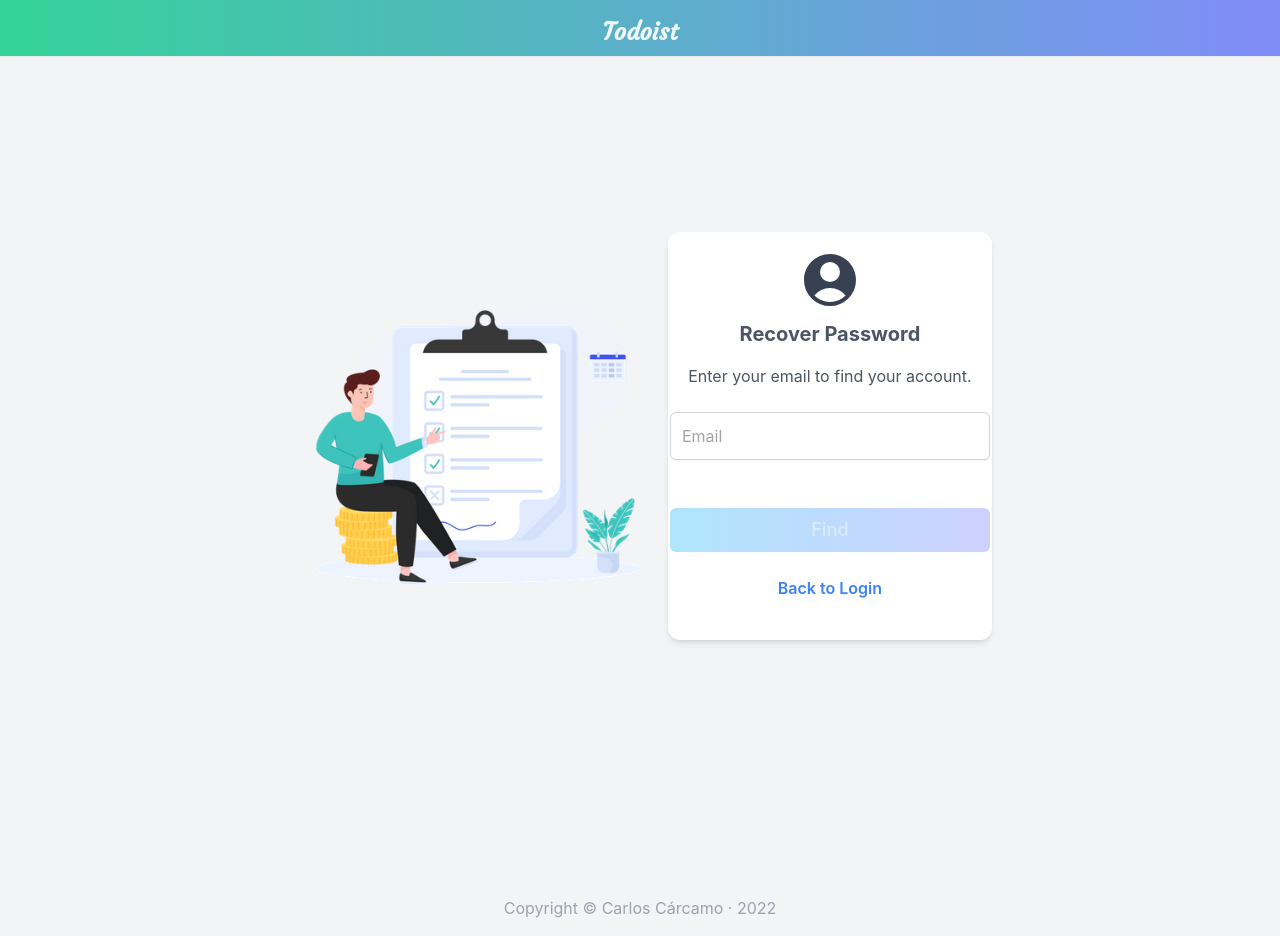
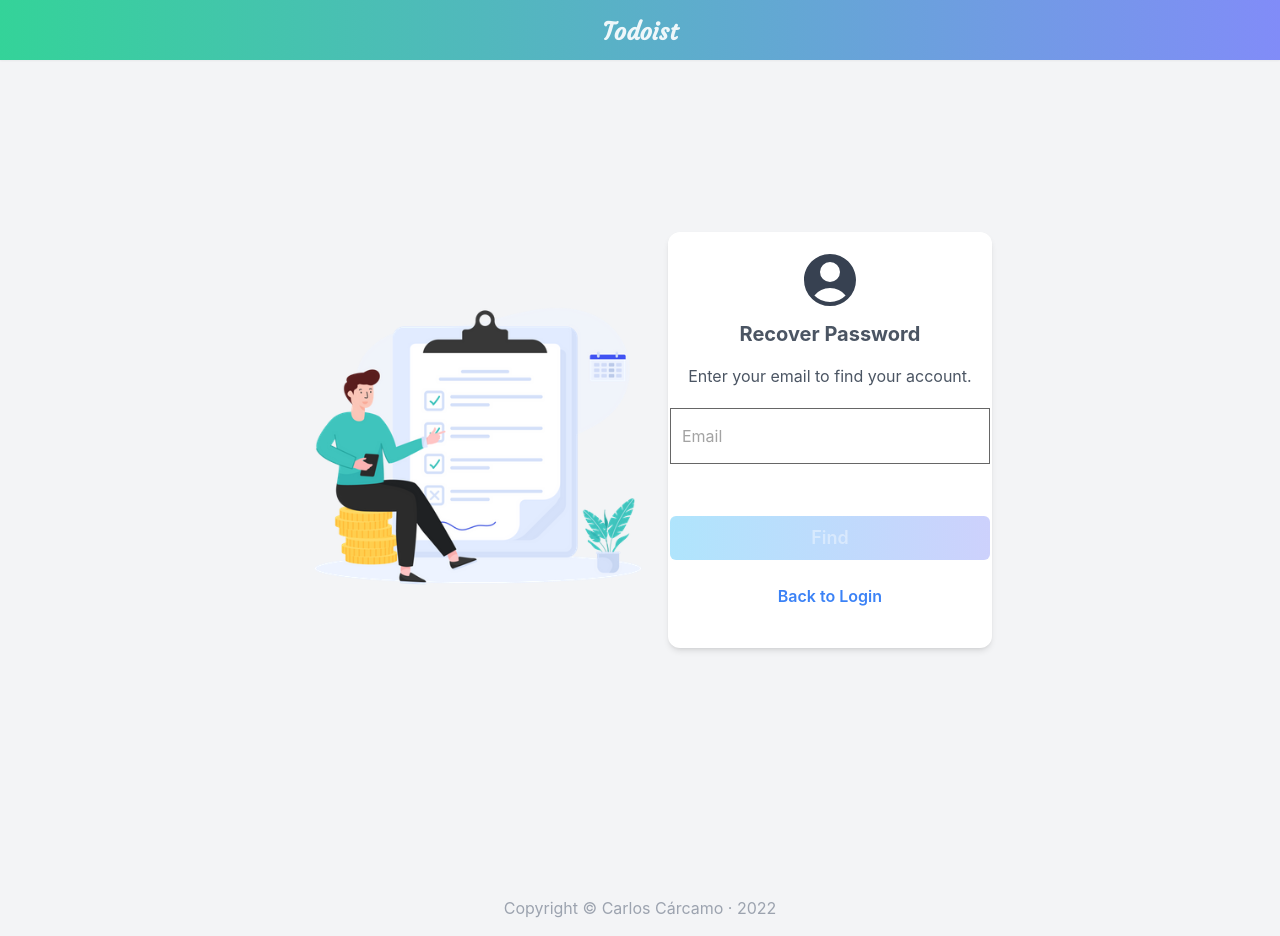
Before and after one commit to carlosraulcarcamotejada/todo-app, a React (Vite) app: page /auth/forgotpassword in a window 1280 px wide. Built offline with nearby package versions, Linux system fonts and the light colour scheme.

Commit message:
mejoras en TextField component

```diff
--- a/src/auth/components/LinkPage.tsx
+++ b/src/auth/components/LinkPage.tsx
@@ -1,6 +1,7 @@
 import { FC } from "react";
 import { Link } from "react-router-dom";
 import { useAuthStore } from "../../hooks/useAuthStore";
+
 
 type messageLink = {
   displayedMessage: string;
@@ -14,8 +15,7 @@ type props = {
 export const LinkPage: FC<props> = ({
   displayedMessagesLinks,
 }): JSX.Element => {
-
-  const {status} = useAuthStore();
+  const { status } = useAuthStore();
 
   return (
     <div
@@ -26,10 +26,16 @@ export const LinkPage: FC<props> = ({
       {displayedMessagesLinks.map(({ displayedMessage, path }) => (
         <Link
           key={displayedMessage}
-          className={`${status === 'checking'?'pointer-events-none text-gray-500/50':'text-blue-500'} font-semibold  mb-2`}
+          className={`font-semibold mb-2
+          active:decoration-double
+          ${
+            status === "checking"
+              ? "pointer-events-none text-gray-500/50"
+              : "text-blue-500"
+          }`}
           to={path}
         >
-          {displayedMessage}
+            <span >{displayedMessage}</span>
         </Link>
       ))}
     </div>
--- a/src/auth/components/SubmitFormButton.tsx
+++ b/src/auth/components/SubmitFormButton.tsx
@@ -26,7 +26,11 @@ export const SubmitFormButton: FC<props> = ({
           "
       type="submit"
     >
-      {status === "checking" ? <Spinner size={25} /> : <>{displayedMessage}</>}
+      {status === "checking" ? (
+        <Spinner size={25} opacityLevel={70} />
+      ) : (
+        <>{displayedMessage}</>
+      )}
     </button>
   );
 };
--- a/src/auth/layout/LayoutAuth.tsx
+++ b/src/auth/layout/LayoutAuth.tsx
@@ -88,9 +88,10 @@ const Footer: FC = (): JSX.Element => {
 
 const NameApp: FC = (): JSX.Element => {
   return (
-    <h3 className="text-white text-opacity-90 font-semibold text-2xl font-Courgette">
+    <h1 className="text-white text-center text-opacity-90
+    font-semibold text-2xl font-Courgette">
       Todoist
-    </h3>
+    </h1>
   );
 };
 
--- a/src/auth/pages/ForgotPasswordPage.tsx
+++ b/src/auth/pages/ForgotPasswordPage.tsx
@@ -42,7 +42,7 @@ export const ForgotPasswordPage: FC = (): JSX.Element => {
     >
       <form onSubmit={handleSubmit}>
         <TextField
-          displayNameTextField="Email"
+          placeholder="Email"
           errorText={errors.email}
           handleBlur={handleBlur}
           handleChange={handleChange}
--- a/src/auth/pages/SignInPage.tsx
+++ b/src/auth/pages/SignInPage.tsx
@@ -36,7 +36,7 @@ export const SignInPage: FC = (): JSX.Element => {
     <LayoutAuth typePage="auth" titlePage="Sign In">
       <form onSubmit={handleSubmit}>
         <TextField
-          displayNameTextField="Email or User"
+          placeholder="Email or User"
           handleBlur={handleBlur}
           handleChange={handleChange}
           nameTextField="emailUser"
@@ -45,7 +45,7 @@ export const SignInPage: FC = (): JSX.Element => {
         />
 
         <TextField
-          displayNameTextField="Password"
+          placeholder="Password"
           handleBlur={handleBlur}
           handleChange={handleChange}
           nameTextField="password"
--- a/src/components/Header.tsx
+++ b/src/components/Header.tsx
@@ -5,13 +5,13 @@ type props = { children: JSX.Element | JSX.Element[] };
 export const Header: FC<props> = ({ children }): JSX.Element => {
   return (
     <header
-      className="standalone:pt-safe-top standalone:pb-4 py-2 fixed z-10 top-0 right-0 w-full bg-gradient-to-r from-emerald-400 to-indigo-400 flex justify-center items-center shadow-sm
-      dark:from-emerald-600 dark:to-indigo-600
-      "
+      className="standalone:pt-safe-top standalone:pb-4 pt-2 pb-3 fixed
+      z-10 top-0 right-0 w-full
+      bg-gradient-to-r from-emerald-400 to-indigo-400 flex
+      justify-center shadow-sm
+      dark:from-emerald-600 dark:to-indigo-600"
     >
-      <div className="mt-2">
-      {children}
-      </div>
+      <div className="mt-2">{children}</div>
     </header>
   );
 };
--- a/src/components/TextField.tsx
+++ b/src/components/TextField.tsx
@@ -3,37 +3,44 @@ import { EyeIcon, EyeSlashIcon } from "@heroicons/react/24/solid";
 import { useAuthStore } from "../hooks/useAuthStore";
 
 type TextFieldProps = {
-  displayNameTextField: string;
+  className?: string;
+  disableFloatingLabel?: true;
   errorText?: string | undefined;
   handleBlur: (e: React.FocusEvent<any, Element>) => void;
   handleChange: (e: React.ChangeEvent<any>) => void;
   nameTextField: string;
-  showError?: boolean;
+  placeholder: string;
+  showError?: true;
   touchedTextField: boolean | undefined;
   typeField?: "text" | "password";
   valueTextField: string;
+  variant?: "outlined" | "filled" | "standard";
 };
 
 type InputProps = {
-  displayNameTextField: string;
+  className: string;
+  disableFloatingLabel?: boolean;
   handleBlur: (e: React.FocusEvent<any, Element>) => void;
   handleChange: (e: React.ChangeEvent<any>) => void;
   isErrorOnTextField: boolean | "" | undefined;
   nameTextField: string;
+  placeholder: string;
   revealPassword: "text" | "password";
   showError?: boolean;
   typeField: "text" | "password";
   valueTextField: string;
+  variant: "outlined" | "filled" | "standard";
 };
 
-type LabelInputProps = {
-  displayNameTextField: string;
+type FloatingLabelInputProps = {
   isErrorOnTextField: boolean | "" | undefined;
   nameTextField: string;
+  placeholder: string;
   showError: boolean;
+  variant: "outlined" | "filled" | "standard";
 };
 
-type DivRevealTogglePasswordProps = {
+type ToggleReavealPasswordProps = {
   revealPassword: string;
   toggleRevealPassword: () => void;
   valuePasswordField: string;
@@ -45,15 +52,18 @@ type ShowErrorMessageInputProps = {
 };
 
 export const TextField: FC<TextFieldProps> = ({
-  displayNameTextField,
+  className = "",
+  disableFloatingLabel = false,
   errorText,
   handleBlur,
   handleChange,
   nameTextField,
+  placeholder,
   showError = false,
   touchedTextField,
   typeField = "text",
   valueTextField,
+  variant = "outlined",
 }): JSX.Element => {
   const isErrorOnTextField = errorText && touchedTextField;
 
@@ -66,33 +76,39 @@ export const TextField: FC<TextFieldProps> = ({
   };
 
   return (
-    <div className="h-22 relative">
+    <div className="h-22 pb-24 relative">
       <Input
-        displayNameTextField={displayNameTextField}
+        className={className}
+        disableFloatingLabel={disableFloatingLabel}
         handleBlur={handleBlur}
         handleChange={handleChange}
         isErrorOnTextField={isErrorOnTextField}
         nameTextField={nameTextField}
+        placeholder={placeholder}
         revealPassword={revealPassword}
         showError={showError}
         typeField={typeField}
         valueTextField={valueTextField}
+        variant={variant}
       />
 
       {typeField === "password" && (
-        <DivRevealTogglePassword
+        <ToggleReavealPassword
           revealPassword={revealPassword}
           toggleRevealPassword={toggleRevealPassword}
           valuePasswordField={valueTextField}
         />
       )}
 
-      <LabelInput
-        displayNameTextField={displayNameTextField}
+      {!disableFloatingLabel && (
+        <FloatingLabelInput
           isErrorOnTextField={isErrorOnTextField}
           nameTextField={nameTextField}
+          placeholder={placeholder}
           showError={showError}
+          variant={variant}
         />
+      )}
 
       {showError && (
         <ShowErrorMessageInput
@@ -104,66 +120,82 @@ export const TextField: FC<TextFieldProps> = ({
   );
 };
 
-const DivRevealTogglePassword: FC<DivRevealTogglePasswordProps> = ({
+const ToggleReavealPassword: FC<ToggleReavealPasswordProps> = ({
+  revealPassword,
+  toggleRevealPassword,
   valuePasswordField,
-  toggleRevealPassword,
-  revealPassword,
 }): JSX.Element => {
   const { status } = useAuthStore();
 
   return (
     <div
-      className={`rounded-full h-10 w-10 p-2.5 text-neutral-500 absolute right-1 active:scale-90
-          top-3 hover:bg-neutral-100 active:bg-neutral-200 transition-all duration-200
-          dark:text-neutral-400 dark:hover:bg-neutral-600 dark:active:bg-neutral-700
-          ${valuePasswordField.length === 0 ? "hidden" : ""}  ${
-        status === "checking" ? "pointer-events-none text-neutral-400/70 dark:text-neutral-600/70" : ""
-      }`}
+      className={`group h-12 w-12 absolute flex justify-center items-center top-2 right-0.5
+        ${valuePasswordField.length === 0 ? "hidden" : ""}
+        ${status === "checking" ? "pointer-events-none" : ""}
+        `}
       onClick={toggleRevealPassword}
     >
+      <span
+        className={`w-10 h-10 p-2 rounded-full group-hover:bg-neutral-100 group-active:bg-neutral-200 dark:text-neutral-400
+      dark:group-hover:bg-neutral-600 dark:group-active:bg-neutral-600  text-neutral-500 active:scale-90 transition-all duration-200
+      ${
+        status === "checking"
+          ? "pointer-events-none text-neutral-400/70 dark:text-neutral-600/70 group-hover:bg-transparent"
+          : ""
+      }
+      `}
+      >
         {revealPassword === "password" ? <EyeIcon /> : <EyeSlashIcon />}
+      </span>
     </div>
   );
 };
 
 const Input: FC<InputProps> = ({
-  displayNameTextField,
+  className,
+  disableFloatingLabel,
   handleBlur,
   handleChange,
   isErrorOnTextField,
   nameTextField,
+  placeholder,
   revealPassword,
   showError,
   typeField,
   valueTextField,
+  variant,
 }): JSX.Element => {
   const { status } = useAuthStore();
-
   return (
     <input
-      className={`peer placeholder-transparent h-12 mt-2 mb-1 w-72 md:w-80
-      dark:bg-neutral-600 dark:text-neutral-100 dark:focus:bg-neutral-700
-      dark:focus:border-neutral-600 dark:border-neutral-900
-      dark:placeholder-transparent text-neutral-700
-      focus:border-2 focus:border-neutral-400
-      shadow-sm
+      className={`${className}
+      peer h-14 my-1 w-72 md:w-80 text-neutral-700  border-neutral-800/70  dark:border-neutral-200/70
+      ${variant === "outlined" ? `focus:border-2 border ` : ``}
+      ${
+        variant === "filled"
+          ? `bg-neutral-200/40 hover:bg-neutral-200/30 dark:hover:bg-neutral-500/40 border-b-2 focus:border-b-2 border-r-0 border-l-0 border-t-0 rounded-t-md rounded-b-none pt-5 `
+          : ``
+      }
+      ${variant === "standard" ? `border-b focus:border-b-2 border-r-0 border-l-0 border-t-0 bg-transparent dark:bg-transparent dark:hover:bg-transparent dark:focus:bg-transparent pt-8 pl-1` : ``}
+      ${!disableFloatingLabel ? `placeholder-transparent` : ``}
+      ${
+        showError && isErrorOnTextField
+          ? `border-rose-400  focus:border-rose-400 text-rose-400 dark:text-rose-400 hover:border-rose-400`
+          : `border-neutral-300 focus:border-sky-500 dark:border-neutral-900 hover:border-neutral-300`
+      }
+      dark:bg-neutral-700 dark:text-neutral-100 dark:focus:bg-neutral-700
+
       disabled:bg-neutral-100/50 disabled:text-neutral-500/50
       disabled:dark:bg-neutral-700/50 disabled:dark:text-neutral-500/50
-      ${
-        showError && isErrorOnTextField
-          ? `border border-rose-400 focus:border-2 focus:border-rose-400
-            dark:border-rose-400 dark:focus:border-rose-400`
-          : "border-neutral-300"
-      }
-      ${status === 'checking'?'pointer-events-none':''}
-      `
-    }
+
+      ${status === "checking" ? `pointer-events-none` : ``}
+      `}
       autoComplete="off"
+      disabled={status === "checking"}
       name={nameTextField}
-      disabled={status === "checking"}
       onBlur={handleBlur}
       onChange={handleChange}
-      placeholder={displayNameTextField}
+      placeholder={placeholder}
       required
       type={typeField === "text" ? "text" : revealPassword}
       value={valueTextField}
@@ -171,49 +203,59 @@ const Input: FC<InputProps> = ({
   );
 };
 
-const LabelInput: FC<LabelInputProps> = ({
+const FloatingLabelInput: FC<FloatingLabelInputProps> = ({
   isErrorOnTextField,
+  nameTextField,
+  placeholder,
   showError,
-  displayNameTextField,
-  nameTextField,
+  variant,
 }): JSX.Element => {
   const { status } = useAuthStore();
 
   return (
     <label
-      className={`bg-transparent
-      -left-0.5 block absolute text-sm peer-placeholder-shown:text-base peer-placeholder-shown:top-5
-      peer-focus:bg-transparent
-      peer-focus:-left-0.5
-      peer-placeholder-shown:left-2 rounded-full
-      pointer-events-none peer-focus:px-1 px-1 transition-all duration-200 peer-focus:text-sm peer-focus:-top-2.5 -top-2.5
+      className={`peer-focus:bg-transparent bg-transparent block absolute rounded-sm
+      peer-placeholder-shown:text-base pointer-events-none transition-all duration-200 peer-focus:px-1 px-1
+      ${
+        variant === "outlined"
+          ? `peer-placeholder-shown:top-5 -left-0.5 peer-focus:-left-0.5 peer-placeholder-shown:left-2 peer-focus:-top-4 -top-4 text-sm peer-focus:text-sm`
+          : ``
+      }
+      ${
+        variant === "filled"
+          ? `peer-placeholder-shown:top-5 left-2 peer-focus:left-2 peer-placeholder-shown:left-2 peer-focus:top-1.5 top-1.5 text-sm peer-focus:text-sm`
+          : ``
+      }
+      ${variant === "standard" ? `peer-placeholder-shown:top-8 peer-focus:top-2.5 top-2.5 text-sm peer-focus:text-sm` : ``}
+
+
       ${
         showError && isErrorOnTextField
-                    ? "text-rose-400 peer-focus:text-rose-400"
-                    : "text-neutral-400 peer-focus:text-neutral-400"
+          ? `text-rose-400 peer-focus:text-rose-400`
+          : `text-neutral-400 peer-focus:text-sky-400`
       }
 
       ${
         status === "checking"
-                    ? "text-neutral-400/50 dark:text-neutral-500/50"
-                    : ""
+          ? `text-neutral-400/50 dark:text-neutral-500/50`
+          : ``
       }
     `}
       htmlFor={nameTextField}
     >
-      {displayNameTextField}
+      {placeholder}
     </label>
   );
 };
 
 const ShowErrorMessageInput: FC<ShowErrorMessageInputProps> = ({
+  errorTextField,
   isErrorOnTextField,
-  errorTextField,
 }): JSX.Element => {
   return (
     <>
       {isErrorOnTextField && (
-        <p className="ml-1 h-5 text-rose-400 text-sm">{errorTextField}</p>
+        <p className="ml-1 -mt-1 h-5 text-rose-400 text-sm">{errorTextField}</p>
       )}
     </>
   );
--- a/src/index.css
+++ b/src/index.css
@@ -18,7 +18,7 @@
   [multiple],
   textarea,
   select {
-    @apply rounded-md focus:ring-transparent;
+    @apply focus:ring-transparent;
   }
   [type="radio"] {
     @apply form-radio bg-gray-900 w-6 h-6 border-transparent
```
Also changed, not shown: src/auth/pages/SignUpPage.tsx (+18 -15 lines), src/components/Spinner.tsx (+27 -2 lines). Lines whose indentation alone changed are shown as unchanged.
